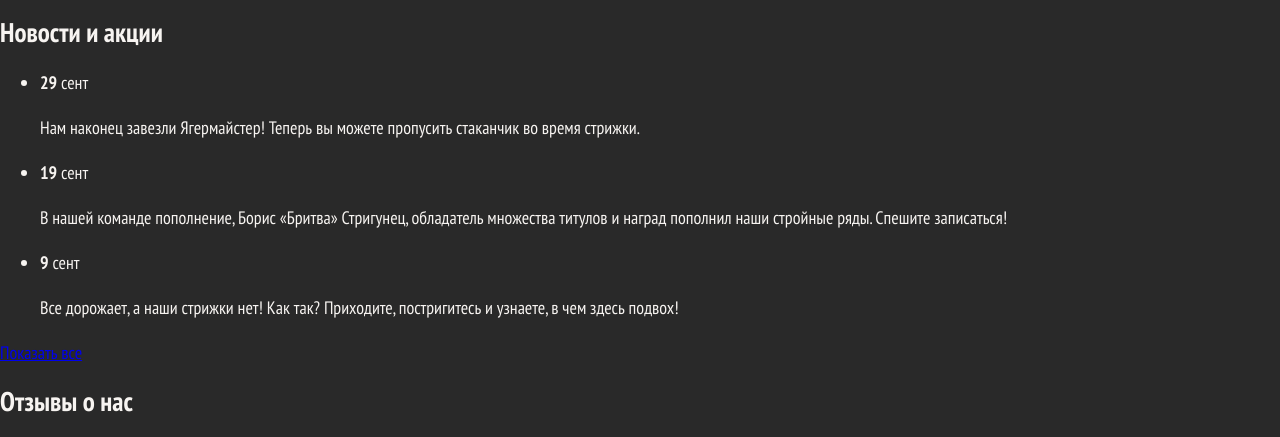
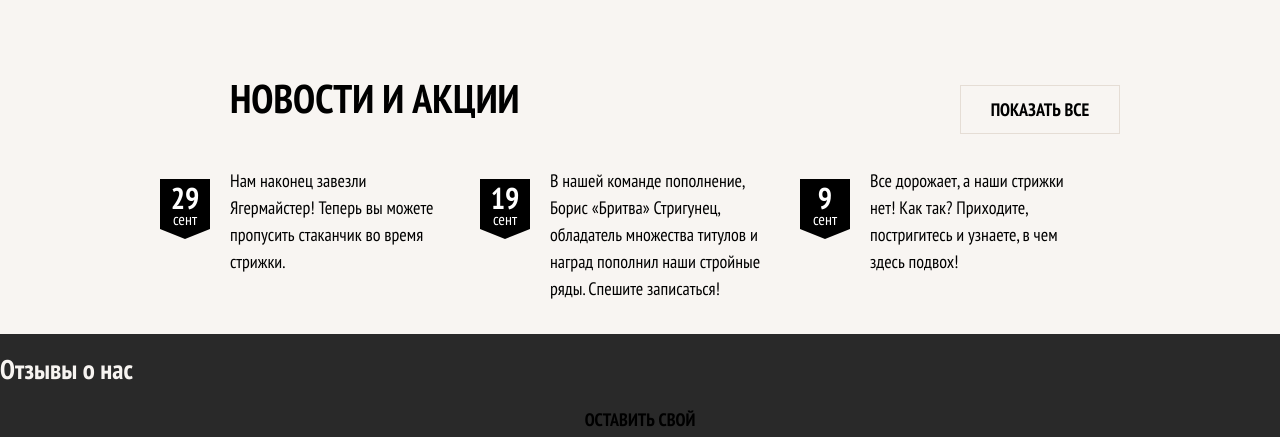
Before and after one commit to Transoman/barbershop-2017, a website: page index.html in a window 1280 px wide. Shown: the part 1292-1729 px from the top of the page. Drawn offline with Linux system fonts and the light colour scheme.

Commit message:
UPD file

```diff
--- a/css/style.css
+++ b/css/style.css
@@ -1127,6 +1127,17 @@ body {
 img {
   max-width: 100%;
   height: auto; }
+
+/* Buttons */
+.btn {
+  display: block;
+  width: 280px;
+  margin: auto;
+  color: #000;
+  font-weight: 700;
+  text-align: center;
+  text-transform: uppercase;
+  text-decoration: none; }
 
 .slider__input {
   display: none; }
@@ -1447,7 +1458,8 @@ img {
     .stats__field {
       display: block;
       text-align: left;
-      padding-left: 35px; }
+      padding-left: 35px;
+      padding-bottom: 26px; }
       .stats__field span {
         display: inline; } }
 
@@ -1475,10 +1487,7 @@ img {
       display: block;
       width: 640px; } }
 
-.advantages {
-  position: relative; }
 .advantages__wrapper {
-    position: relative;
   width: 320px;
   margin: 0 auto;
   padding-top: 30px;
@@ -1490,19 +1499,12 @@ img {
   @media (min-width: 1200px) {
     .advantages__wrapper {
       width: 960px; } }
-  .advantages::after {
-    content: '';
-    position: absolute;
-    bottom: 0;
-    left: 0;
-    right: 0;
-    height: 34px;
-    width: 100%;
-    background: url(../img/block-down-mobile.png) no-repeat center bottom; }
+
 .advantages__list {
   margin: 0;
   padding: 0;
   list-style-type: none; }
+
 .advantages__item {
   position: relative;
   padding: 125px 44px 0;
@@ -1536,8 +1538,10 @@ img {
   .advantages__item p {
     font-size: 20px;
     margin: 0; }
+
 .advantages__toggles {
   text-align: center; }
+
 .advantages__toggle {
   display: inline-block;
   vertical-align: top;
@@ -1557,10 +1561,6 @@ img {
     background-color: #353535; }
     .advantages__wrapper {
       padding-top: 42px; }
-    .advantages::after {
-      height: 68px;
-      background-image: url(../img/block-down.png);
-      background-position: center bottom; }
     .advantages__item {
       margin: 0 30px 40px;
       padding: 0;
@@ -1618,3 +1618,109 @@ img {
       top: 0;
       left: 50%;
       transform: translateX(-50%); } }
+
+.news {
+  background-color: #f8f5f2;
+  color: #000; }
+  .news__wrapper {
+    position: relative;
+    width: 320px;
+    margin: 0 auto;
+    padding-top: 67px;
+    padding-bottom: 28px; }
+    @media (min-width: 768px) {
+      .news__wrapper {
+        width: 640px; } }
+    @media (min-width: 1200px) {
+      .news__wrapper {
+        width: 960px; } }
+  .news__title {
+    margin: 0;
+    margin-bottom: 30px;
+    font-size: 30px;
+    font-weight: 700;
+    text-align: center;
+    text-transform: uppercase; }
+  .news__list {
+    margin: 0;
+    padding: 0;
+    list-style-type: none; }
+  .news__item {
+    position: relative;
+    margin: 0 20px;
+    margin-bottom: 16px;
+    padding-bottom: 18px;
+    padding-left: 70px; }
+    .news__item:nth-child(n+3) {
+      display: none; }
+    .news__item:nth-child(2) {
+      margin-bottom: 0; }
+    .news__item p {
+      margin: 0; }
+  .news__date {
+    position: absolute;
+    top: 12px;
+    left: 0;
+    display: block;
+    width: 50px;
+    height: 50px;
+    padding: 5px 10px;
+    background-color: #000;
+    font-size: 16px;
+    color: #fff;
+    text-align: center; }
+    .news__date b {
+      font-size: 30px;
+      font-weight: 700; }
+    .news__date span {
+      display: block;
+      margin-top: -11px; }
+    .news__date::after {
+      content: '';
+      position: absolute;
+      left: 0;
+      bottom: -10px;
+      height: 0;
+      width: 0;
+      border-top: 10px solid #000;
+      border-left: 25px solid transparent;
+      border-right: 25px solid transparent; }
+  .news__to-all {
+    padding: 10px 0;
+    border: 1px solid #e5ddd5; }
+
+@media (min-width: 768px) {
+  .news {
+    padding-top: 90px;
+    padding-bottom: 28px; }
+    .news__wrapper {
+      padding: 0; }
+    .news__list {
+      font-size: 0; }
+    .news__item {
+      display: inline-block;
+      vertical-align: top;
+      width: 320px;
+      margin: 0;
+      padding: 0 30px;
+      padding-left: 70px;
+      font-size: 18px; }
+    .news__title {
+      margin-right: 200px;
+      margin-bottom: 55px;
+      font-size: 40px;
+      text-align: left; }
+    .news__to-all {
+      position: absolute;
+      top: 0;
+      right: 0;
+      width: 160px; } }
+
+@media (min-width: 1200px) {
+  .news {
+    padding-top: 88px;
+    padding-bottom: 32px; }
+    .news__title {
+      margin-left: 70px; }
+    .news__item:nth-child(n+3) {
+      display: inline-block; } }
```
Lines whose indentation alone changed are shown as unchanged.
